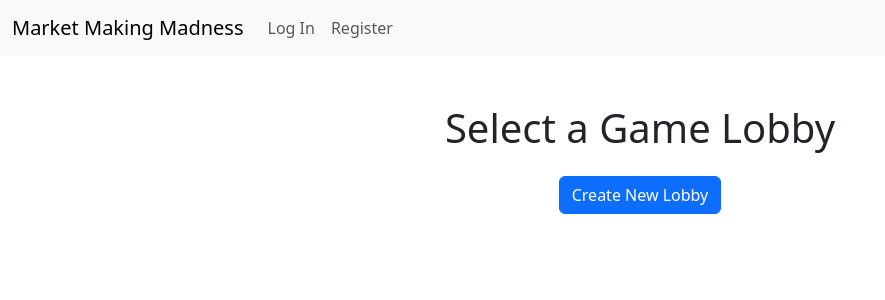
After one commit to jessebrodtman/MarketMakingMadness, a Flask app: page /play in a window 1280 px wide. The commit adds this page. Shown: the top 300 px of the page, without its empty margins (0-885 px from the left). Run offline with Flask 3, Linux system fonts and the light colour scheme; some libraries are stand-ins or nearby versions.

Commit message:
Added lobby selector menu and functionality

```diff
--- a/app.py
+++ b/app.py
@@ -1,12 +1,18 @@
 import os
 from cs50 import SQL
-from flask import Flask, flash, redirect, render_template, request, session
+from flask import Flask, flash, redirect, render_template, request, session, url_for
+from flask_socketio import SocketIO, emit
+import uuid
 from flask_session import Session
 from werkzeug.security import check_password_hash, generate_password_hash
 
 # Configure application
 app = Flask(__name__)
 app.config['SECRET_KEY'] = os.urandom(24)
+socketio = SocketIO(app)
+
+# Lobby storage
+lobbies = []
 
 # Configure cs50 to use SQLite database
 db = SQL("sqlite:///gamefiles.db")
@@ -86,12 +92,9 @@ def register():
     else:
         return render_template("register.html")
 
-@app.route("/game", methods=["GET", "POST"])
+@app.route("/play", methods=["GET", "POST"])
 def game():
-    if request.method == "POST":
-        return render_template("game.html")
-    else:
-        return render_template("game.html")
+    return render_template("play.html", lobbies = lobbies)
 
 @app.route("/history", methods=["GET", "POST"])
 def history():
@@ -106,3 +109,34 @@ def settings():
         return render_template("settings.html")
     else:
         return render_template("settings.html")
+
+@app.route("/create_lobby", methods=["GET", "POST"])
+def create_lobby():
+    lobby_name = request.form['lobby_name']
+    max_players = request.form['max_players']
+    new_lobby = {
+        'id': str(uuid.uuid4()),
+        'name': lobby_name,
+        'max_players': max_players,
+        'current_players': 0,
+        'status': 'waiting'
+    }
+    lobbies.append(new_lobby)
+    print(lobbies)
+    socketio.emit('lobby_update', new_lobby)
+    return redirect(url_for('play'))
+
+@app.route("/join_lobby/<lobby_id>", methods=["GET", "POST"])
+def join_lobby(lobby_id):
+    for lobby in lobbies:
+        if lobby['id'] == lobby_id and lobby['status'] == 'waiting':
+            lobby['current_players'] += 1
+            if lobby['current_players'] == lobby['max_players']:
+                lobby['status'] = 'full'
+            socketio.emit('lobby_update', lobby, broadcast=True)
+            return redirect(url_for('play'))
+    return redirect(url_for('play'))
+
+if __name__ == "__main__":
+    app.run(debug=True)
+    socketio.run(app)
--- a/templates/layout.html
+++ b/templates/layout.html
@@ -28,7 +28,7 @@
                     <a class="nav-link active" aria-current="page" href="#">Home</a>
                   </li>
                   <li class="nav-item">
-                    <a class="nav-link" href="/game">Game</a>
+                    <a class="nav-link" href="/play">Play</a>
                   </li>
                   <li class="nav-item">
                     <a class="nav-link" href="/history">History</a>
--- /dev/null
+++ b/templates/play.html
@@ -0,0 +1,58 @@
+{% extends "layout.html" %}
+
+{% block title %}
+    Lobby Selector
+{% endblock %}
+
+{% block main %}
+<div class="container mt-5">
+    <h1 class="text-center mb-4">Select a Game Lobby</h1>
+
+    <!-- Make new lobby -->
+     <div class="text-center mb-4">
+        <button class="btn btn-primary" data-bs-toggle="modal" data-bs-target="#createLobbyModal">Create New Lobby</button>
+     </div>
+
+     <!-- List lobbies -->
+    <div class="row">
+        {% for lobby in lobbies %}
+            <div class="col-md-4 mb-3">
+                <div class="card">
+                    <div class="card-body">
+                        <h5 class="card-title> {{ lobby.name }} </h5>
+                        <p class="card-text">Players: {{ lobby.players }} / {{ lobby.max_players }}</p>
+                        <p class="card-text">Status: {{ lobby.status }}</p>
+                        <a href="{{ url_for('join_lobby', lobby_id=lobby.id) }}" class="btn btn-success">Join</a>
+                    </div>
+                </div>
+            </div>
+        {% endfor %}
+    </div>
+
+    <!-- Create lobby modal -->
+    <div class="modal fade" id="createLobbyModal" tabindex="-1" aria-labelledby="createLobbyModalLabel" aria-hidden="true">
+        <div class="modal-dialog">
+            <div class="modal-content">
+                <div class="modal-header">
+                    <h5 class="modal-title" id="createLobbyModalLabel">Create New Lobby</h5>
+                    <button type="button" class="btn-close" data-bs-dismiss="modal" aria-label="Close"></button>
+                </div>
+                <form action="/create_lobby" method="post">
+                    <div class="modal-body>
+                        <div class="mb-3">
+                            <label for="lobby_name" class="form-label">Lobby Name</label>
+                            <input type="text" class="form-control" id="lobby_name" name="lobby_name" required>
+                        </div>
+                        <div class="mb-3">
+                            <label for="max_players" class="form-label">Max Players</label>
+                            <input type="number" class="form-control" id="max_players" name="max_players" required>
+                        </div>
+                        <button type="button" class="btn btn-secondary" data-bs-dismiss="modal">Close</button>
+                        <button type="submit" class="btn btn-primary">Create Lobby</button>
+                    </div>
+                </form>
+            </div>
+        </div>
+    </div>
+</div>
+{% endblock %}
```
Also changed, not shown: templates/game.html (deleted, +0 -9 lines).
